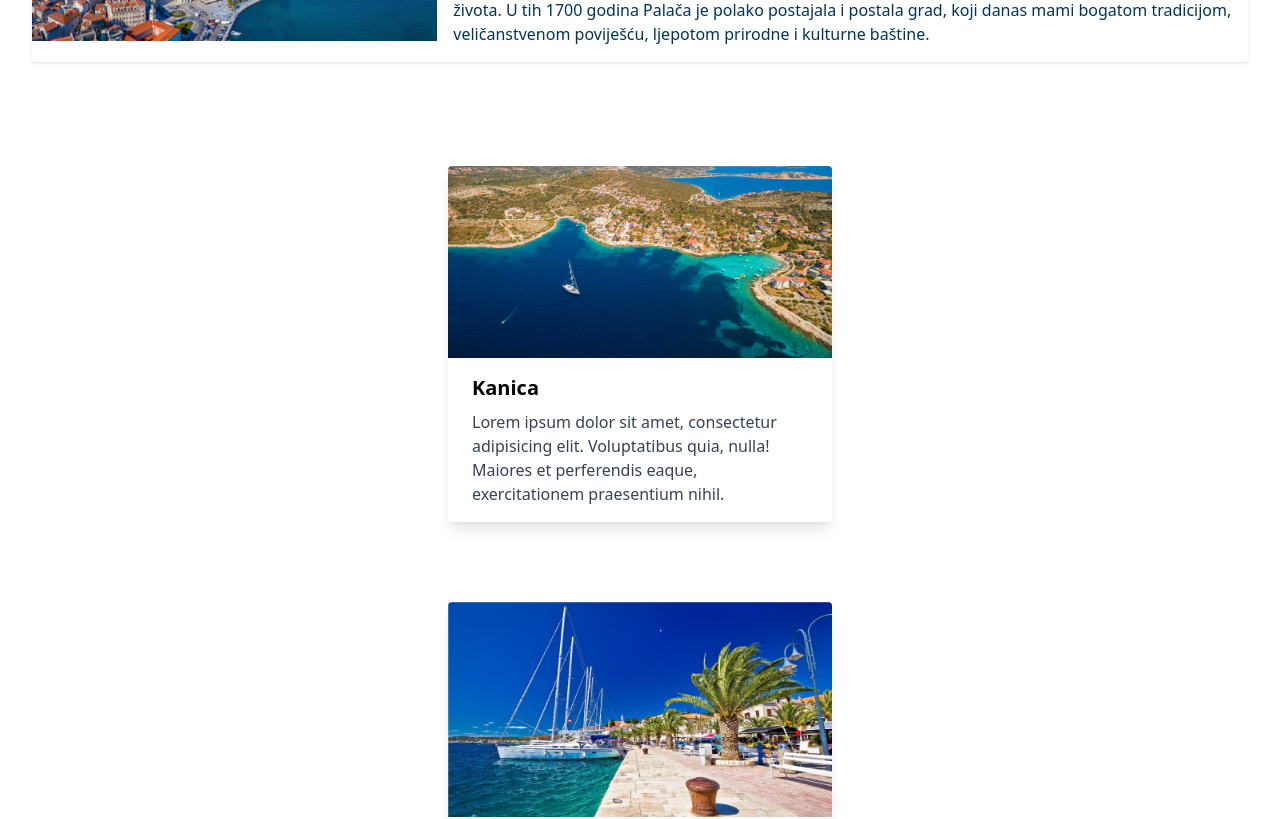
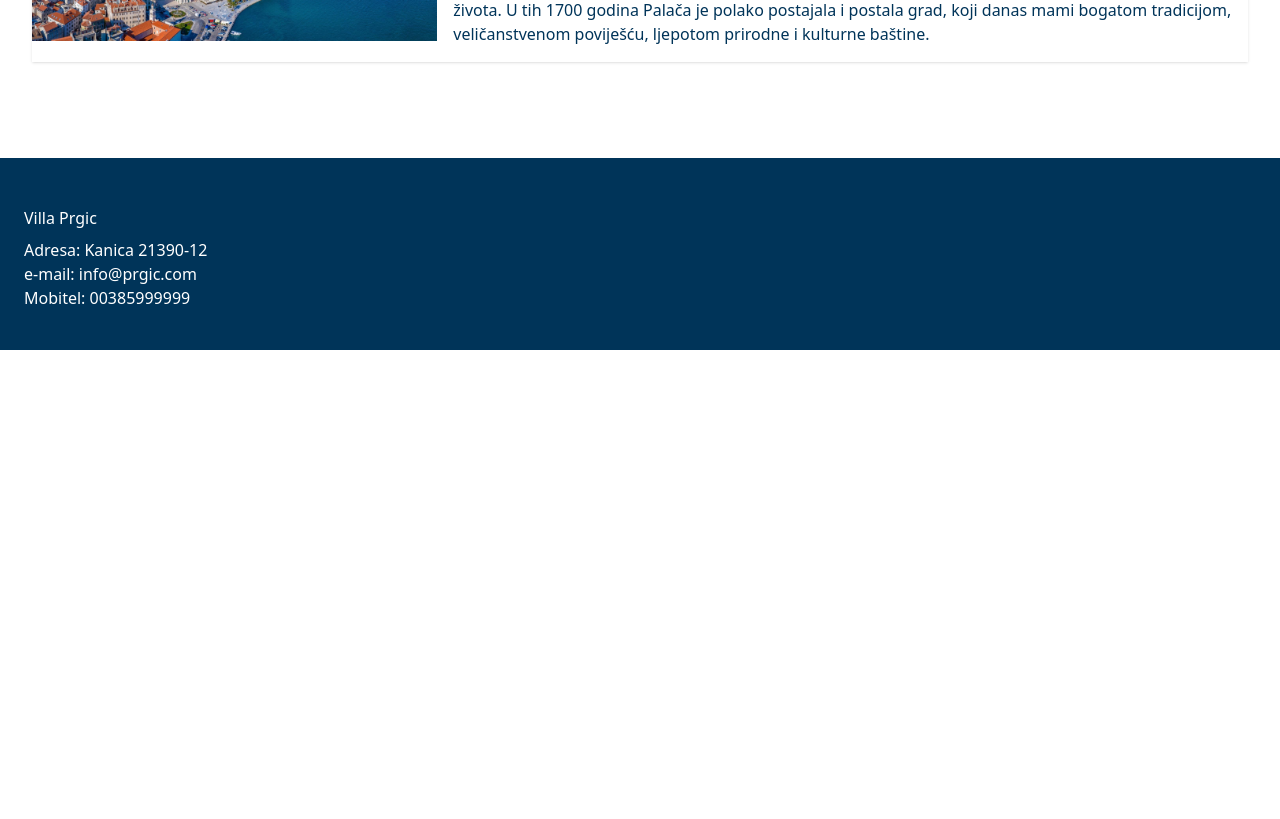
Before and after one commit to valentin994/villa-prgic, a React (Vite) app: page /villa-prgic/region in a window 1280 px wide. Shown: the part 1380-2199 px from the top of the page. After the commit the page ends 1730 px from the top, so only its background shows below. Built offline with nearby package versions, Linux system fonts and the light colour scheme.

Commit message:
added breakpoint

```diff
--- a/src/Components/Region.tsx
+++ b/src/Components/Region.tsx
@@ -104,8 +104,7 @@ function Region() {
         </div>
        </div>
 
-        <div className="flex flex-col align-middle justify-center w-full items-center">
-
+        <div className="flex flex-col align-middle justify-center w-full items-center md:hidden">
         <div className="max-w-sm rounded overflow-hidden shadow-lg my-10">
           <img className="w-full" src={KanicaImage} alt="Sunset in the mountains" />
             <div className="px-6 py-4">
```
